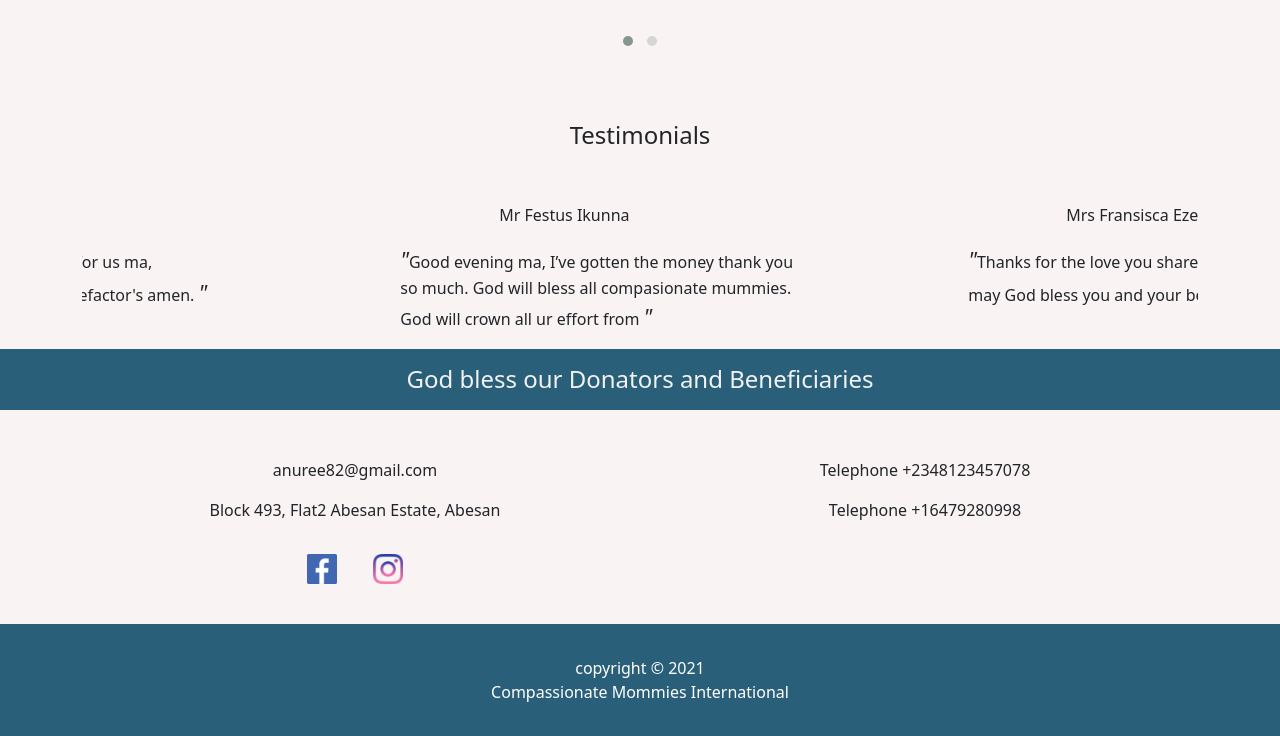
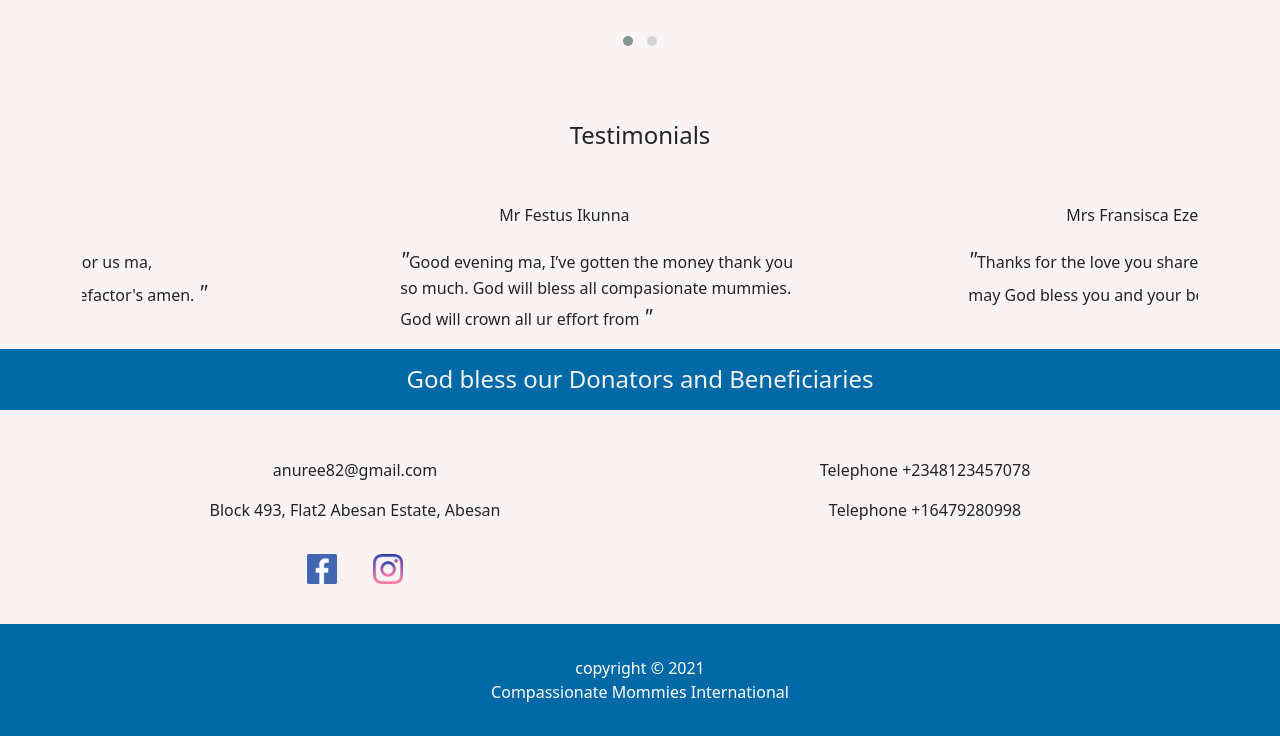
Before and after one commit to wordfreak/Ngo_web, a plain HTML site: page index.html in a window 1280 px wide. Shown: the part 1705-2441 px from the top of the page. Drawn offline with nearby package versions, Linux system fonts and the light colour scheme.

Commit message:
changed navbar background color

```diff
--- a/styles/landing.css
+++ b/styles/landing.css
@@ -87,7 +87,7 @@
 }
 
 .mini-sec, .donors{
-    background-color: #295F79;
+    background-color: #0169A6;
     color: #F2F2F2;
 }
 
@@ -149,7 +149,7 @@ input{
 }
 
 .footer{
-    background-color: #295F79;
+    background-color: #0169A6;
 }
 
 .comma{
--- a/styles/vission.css
+++ b/styles/vission.css
@@ -14,7 +14,7 @@
 }
 
 .bg, .donate{
-    background-color: #295F79;
+    background-color: #0169A6;
     color: #F2F2F2;
 }
 
```
